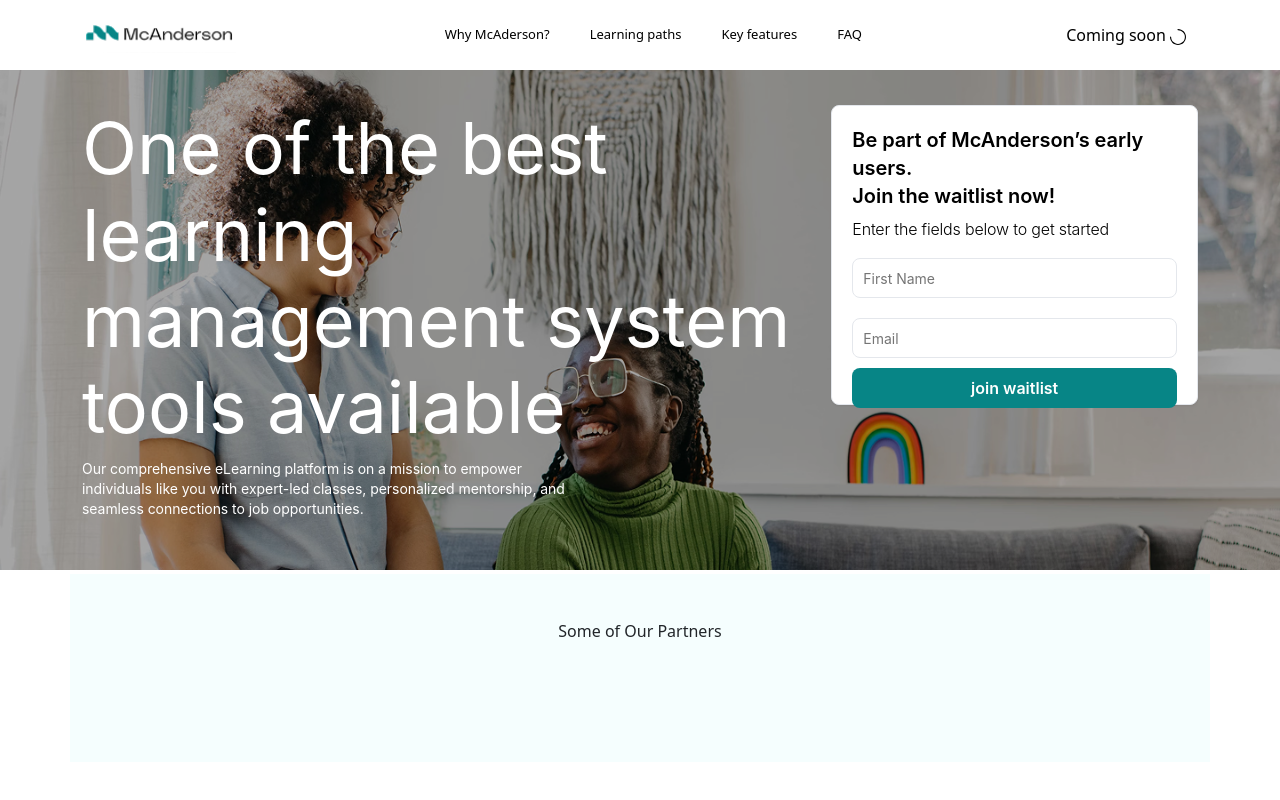
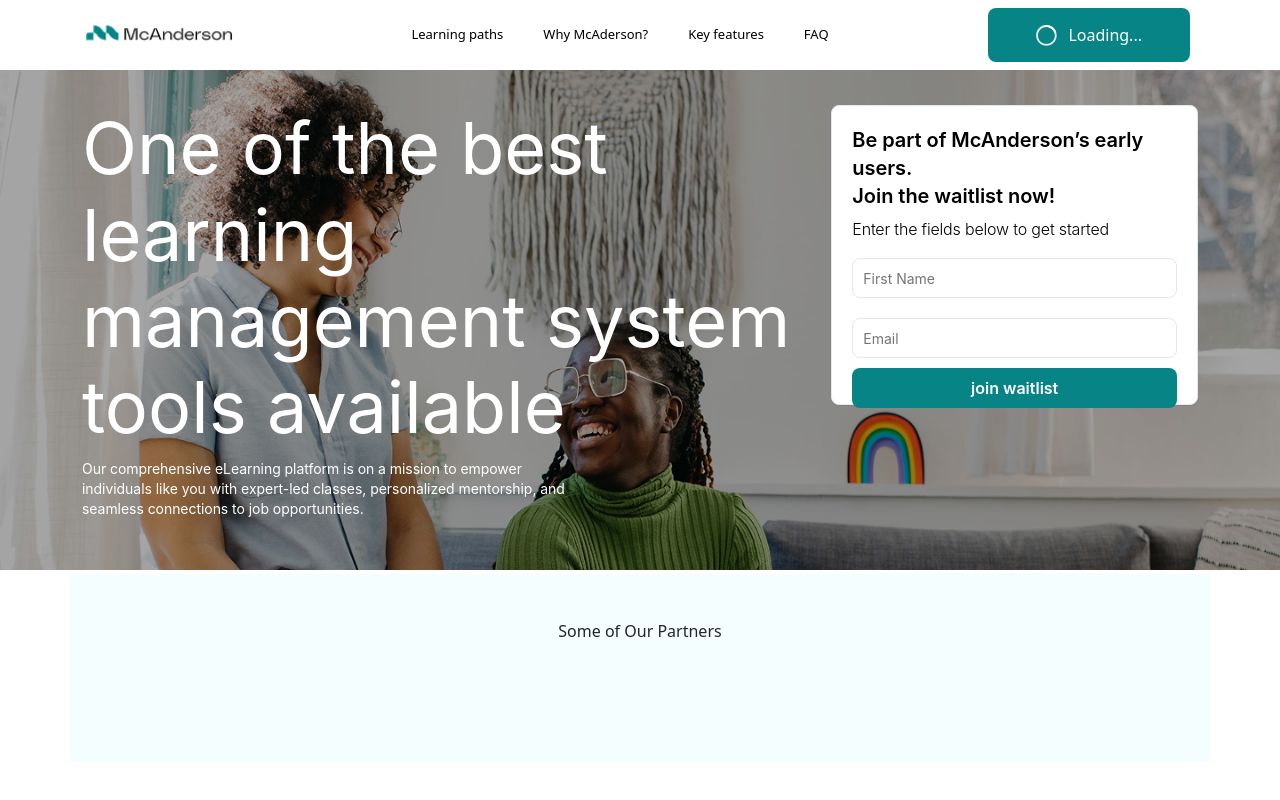
Before and after one commit to Adedamola077512/Mcanderson, a React (Vite) app: page / in a window 1280 px wide. Shown: the top 800 px of the page. Built offline with nearby package versions, Linux system fonts and the light colour scheme.

Commit message:
code update

```diff
--- a/src/Component/Frequently.jsx
+++ b/src/Component/Frequently.jsx
@@ -5,7 +5,7 @@ import { Accordion } from 'react-bootstrap';
 
 const Frequently = () => {
   return (
-    <div className='text-center mt-5 py-5 Frequently'>
+    <div className='text-center mt-5 py-5 Frequently' id='FAQ'>
       <h6 className='fre-h6'>Tagline here</h6>
       <h4 className='fre-h4'>Frequently Asked Questions</h4>
 
--- a/src/Component/Header.jsx
+++ b/src/Component/Header.jsx
@@ -2,7 +2,7 @@ import React from 'react'
 import './Header.css'
 const Header = () => {
   return (
-    <div className='header py-5'>
+    <div className='header py-5' id='Learning paths'>
         <div className='container header-flex'>
             <div>
                 <h2 className='header-h2'>One of the best learning <br />management system <br />tools available</h2>
--- a/src/Component/Journey.jsx
+++ b/src/Component/Journey.jsx
@@ -9,7 +9,7 @@ import img6 from "../assets/img6.png"
 import img7 from "../assets/img7.png"
 const Journey = () => {
   return (
-    <div className='container text-center mt-5 mb-5 py-5'>
+    <div className='container text-center mt-5 mb-5 py-5' id='Why McAderson?'>
         <div>
             <h6 className='journey-h6'>Why Join Our Waitlist?</h6>
             <h4 className='journey-h4'>Get Ready to Revolutionize Your Learning Journey!</h4>
--- a/src/Component/NavigationBar.css
+++ b/src/Component/NavigationBar.css
@@ -17,7 +17,7 @@
     gap: 40px;
     text-decoration: none;
   }
-  /* General Button Styling */
+  /* General .Nav-btn Styling */
   .wat {
     background-color: #f5f5f5;
     padding: 5px 15px;
@@ -35,7 +35,7 @@
     color: white;
   }
 
-    /* Responsive button for screens smaller than 600px */
+    /* Responsive .Nav-btn for screens smaller than 600px */
     @media (max-width: 600px) {
      .contact-btn {
         width: 100%;
@@ -52,6 +52,52 @@
         text-align: center;
       }
     }
+    /* From Uiverse.io by mobinkakei */
+  .Nav-btn {
+  color: white;
+  background-color: #078586;
+  --ring-color: #93C5FD;
+  font-weight: 500;
+  border-radius: 0.5rem;
+  font-size: 1rem;
+  line-height: 2rem;
+  padding-left: 2rem;
+  padding-right: 2rem;
+  padding-top: 0.7rem;
+  padding-bottom: 0.7rem;
+  text-align: center;
+  margin-right: 0.5rem;
+  display: inline-flex;
+  align-items: center;
+  border: none;
+}
+
+.Nav-btn:hover {
+  background-color: #0d9b9b;
+}
+
+.Nav-btn:focus {
+  box-shadow: var(--tw-ring-inset) 0 0 0 calc(4px + var(--tw-ring-offset-width)) var(--tw-ring-color);
+}
+
+.Nav-btn svg {
+  display: inline;
+  width: 1.3rem;
+  height: 1.3rem;
+  margin-right: 0.75rem;
+  color: white;
+  animation: spin_357 1s linear infinite;
+}
+
+@keyframes spin_357 {
+  from {
+    transform: rotate(0deg);
+  }
+
+  to {
+    transform: rotate(360deg);
+  }
+}
 
   @media screen and (max-width: 600px) {
       /* For screens smaller than 600px */
--- a/src/Component/NavigationBar.jsx
+++ b/src/Component/NavigationBar.jsx
@@ -5,30 +5,60 @@ import { Link } from 'react-router-dom';
 import { AiOutlineLoading3Quarters } from "react-icons/ai";
 import './NavigationBar.css';
 import logo1 from '../assets/logo1.png'; // Import your logo image
+
 function NavigationBar() {
   return (
     <Navbar expand="lg" variant="light" sticky="top" className="py-3 scalloped">
       <Container>
+
         {/* Brand Logo */}
         <Navbar.Brand className="" data-aos="fade-right">
-          <Link to="/"><img src={logo1} alt="Logo" className="logo" /></Link>
+          <Link to="/">
+            <img src={logo1} alt="Logo" className="logo" />
+          </Link>
         </Navbar.Brand>
 
         {/* Navbar Toggle */}
         <Navbar.Toggle aria-controls="navbar-nav" />
+
+        {/* Navbar Links and Button */}
         <Navbar.Collapse id="navbar-nav" className="justify-content-center">
           <Nav className="mx-auto text-center" data-aos="fade-up">
+
             {/* Navigation Links */}
-            <Link to="/" className="home" id="line">Why McAderson?</Link>
-            <Link to="/Learningpaths" className="home">Learning paths</Link>
-            <Link to="/Keyfeatures" className="home">Key features</Link>
-            <Link to="/Faq" className="home">FAQ</Link>
+            <a href="#Learning paths" className="home">Learning paths</a>
+            <a href="#Why McAderson?" className="home" id="line">Why McAderson?</a>
+            <a href="#Key features" className="home">Key features</a>
+            <a href="#FAQ" className="home">FAQ</a>
+
           </Nav>
 
           {/* Sign-Up Button */}
-          <Button variant="primary" className="btn btn-primary btn-rounded" data-aos="fade-left">
-            Coming soon <AiOutlineLoading3Quarters />
-          </Button>
+          <button
+            disabled
+            type="button"
+            className="text-white bg-blue-700 hover:bg-blue-800 focus:ring-4 focus:ring-blue-300 font-medium rounded-lg text-sm px-5 py-2.5 text-center mr-2 dark:bg-blue-600 dark:hover:bg-blue-700 dark:focus:ring-blue-800 inline-flex items-center Nav-btn"
+          >
+            <svg
+              aria-hidden="true"
+              role="status"
+              class="inline w-4 h-4 mr-3 text-white animate-spin"
+              viewBox="0 0 100 101"
+              fill="none"
+              xmlns="http://www.w3.org/2000/svg"
+            >
+              <path
+                d="M100 50.5908C100 78.2051 77.6142 100.591 50 100.591C22.3858 100.591 0 78.2051 0 50.5908C0 22.9766 22.3858 0.59082 50 0.59082C77.6142 0.59082 100 22.9766 100 50.5908ZM9.08144 50.5908C9.08144 73.1895 27.4013 91.5094 50 91.5094C72.5987 91.5094 90.9186 73.1895 90.9186 50.5908C90.9186 27.9921 72.5987 9.67226 50 9.67226C27.4013 9.67226 9.08144 27.9921 9.08144 50.5908Z"
+                fill="#E5E7EB"
+              ></path>
+              <path
+                d="M93.9676 39.0409C96.393 38.4038 97.8624 35.9116 97.0079 33.5539C95.2932 28.8227 92.871 24.3692 89.8167 20.348C85.8452 15.1192 80.8826 10.7238 75.2124 7.41289C69.5422 4.10194 63.2754 1.94025 56.7698 1.05124C51.7666 0.367541 46.6976 0.446843 41.7345 1.27873C39.2613 1.69328 37.813 4.19778 38.4501 6.62326C39.0873 9.04874 41.5694 10.4717 44.0505 10.1071C47.8511 9.54855 51.7191 9.52689 55.5402 10.0491C60.8642 10.7766 65.9928 12.5457 70.6331 15.2552C75.2735 17.9648 79.3347 21.5619 82.5849 25.841C84.9175 28.9121 86.7997 32.2913 88.1811 35.8758C89.083 38.2158 91.5421 39.6781 93.9676 39.0409Z"
+                fill="currentColor"
+              ></path>
+            </svg>
+            Loading...
+          </button>
+
         </Navbar.Collapse>
       </Container>
     </Navbar>
--- a/src/Component/Unlock.jsx
+++ b/src/Component/Unlock.jsx
@@ -3,7 +3,7 @@ import './Unlock.css'
 import mask from '../assets/mask.png'
 const Unlock = () => {
   return (
-    <div className='unlock'>
+    <div className='unlock' id='Key features'>
         <div >
             <h6 className='unlock-h6'>Exciting features</h6>
             <h4 className='unlock-h4'>Unlock Your Potential with Our Featured Offerings</h4>
```
